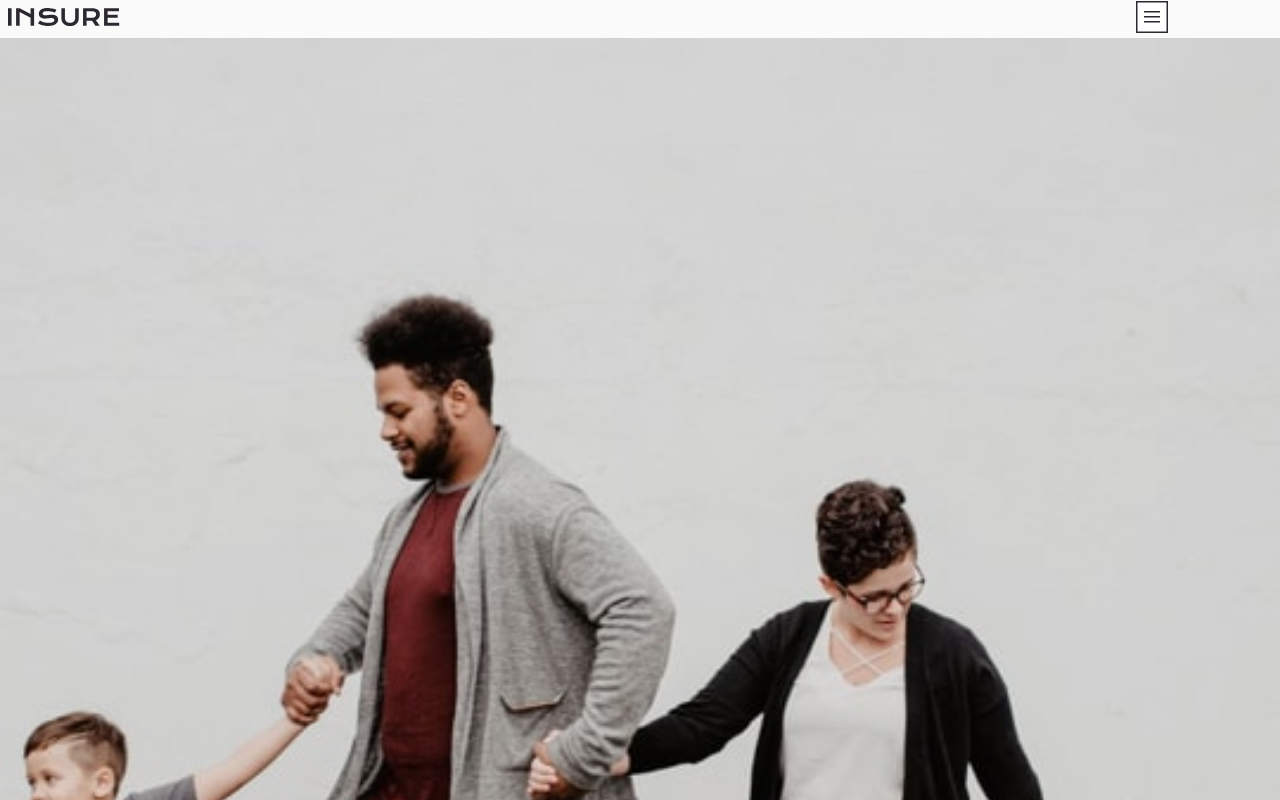
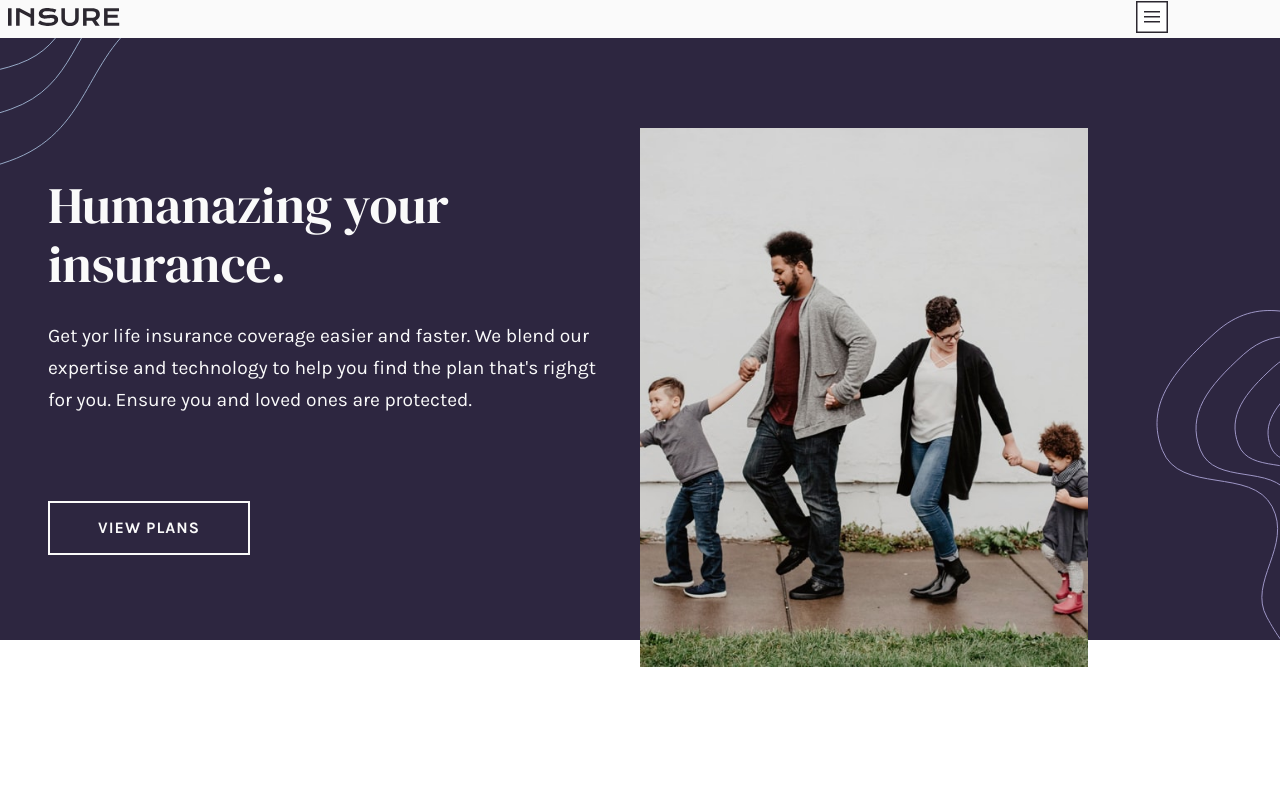
Before and after one commit to IvanHdzRz/insure-landing-page, a React (Create React App) app: page / in a window 1280 px wide. Shown: the top 800 px of the page. Built offline with nearby package versions, Linux system fonts and the light colour scheme.

Commit message:
se añadio mediaqueries al elemento hero

```diff
--- a/src/Components/Hero/Hero.module.css
+++ b/src/Components/Hero/Hero.module.css
@@ -33,3 +33,63 @@
     color: var(--VeryLightGray);
     line-height: 2rem;
 }
+
+@media only screen and (min-width: 800px) {
+    .hero{
+        flex-direction: row;
+        flex-flow: row-reverse;
+
+    }
+    .hero>img{
+        width: 50vw !important;
+        object-fit: cover;
+    }
+
+
+}
+@media only screen and (min-width: 1024px){
+    .hero{
+        position: relative;
+        margin-bottom: 10rem;
+    }
+    .hero>img{
+        position: absolute;
+        left: 50%;
+        top:20%;
+        width: 35vw !important;
+    }
+    .quote{
+        width: 100vw;
+        height: 80vh;
+        text-align: left;
+        padding: 3rem;
+        box-sizing: border-box;
+        display: grid;
+        grid-template-columns: 1fr 1fr;
+        grid-template-rows: 1fr 1fr 10rem 1fr;
+        grid-template-areas:
+            ". ."
+            "title ."
+            "intro ."
+            "btn ."
+        ;
+    }
+    .quote p,.quote h2, .quote button{
+        max-width: 50vw !important;
+        margin: 0 !important;
+    }
+    .quote>h2{
+        grid-area: title;
+
+    }
+    .quote>p{
+        grid-area: intro;
+        padding: 1rem 2rem 0 0;
+    }
+    .quote>button{
+        grid-area: btn;
+        justify-self: flex-start;
+        align-self: center;
+    }
+
+}
```
